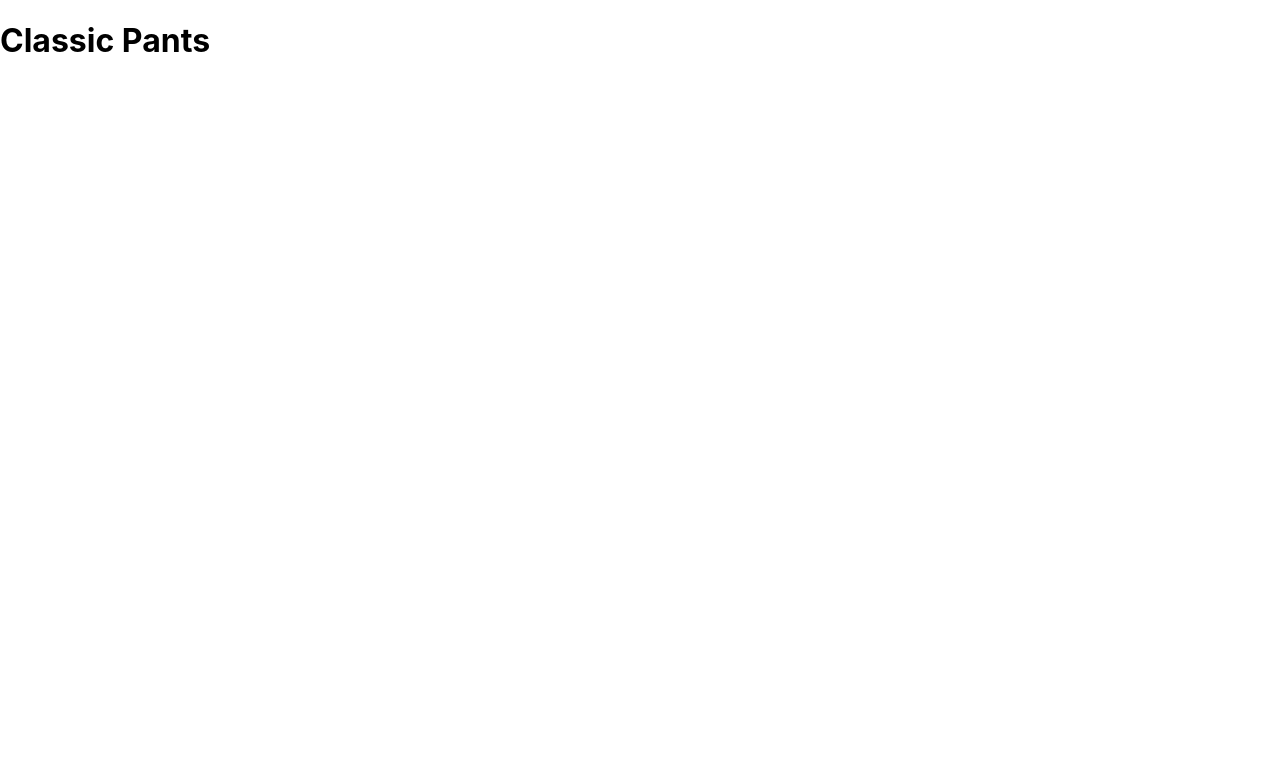
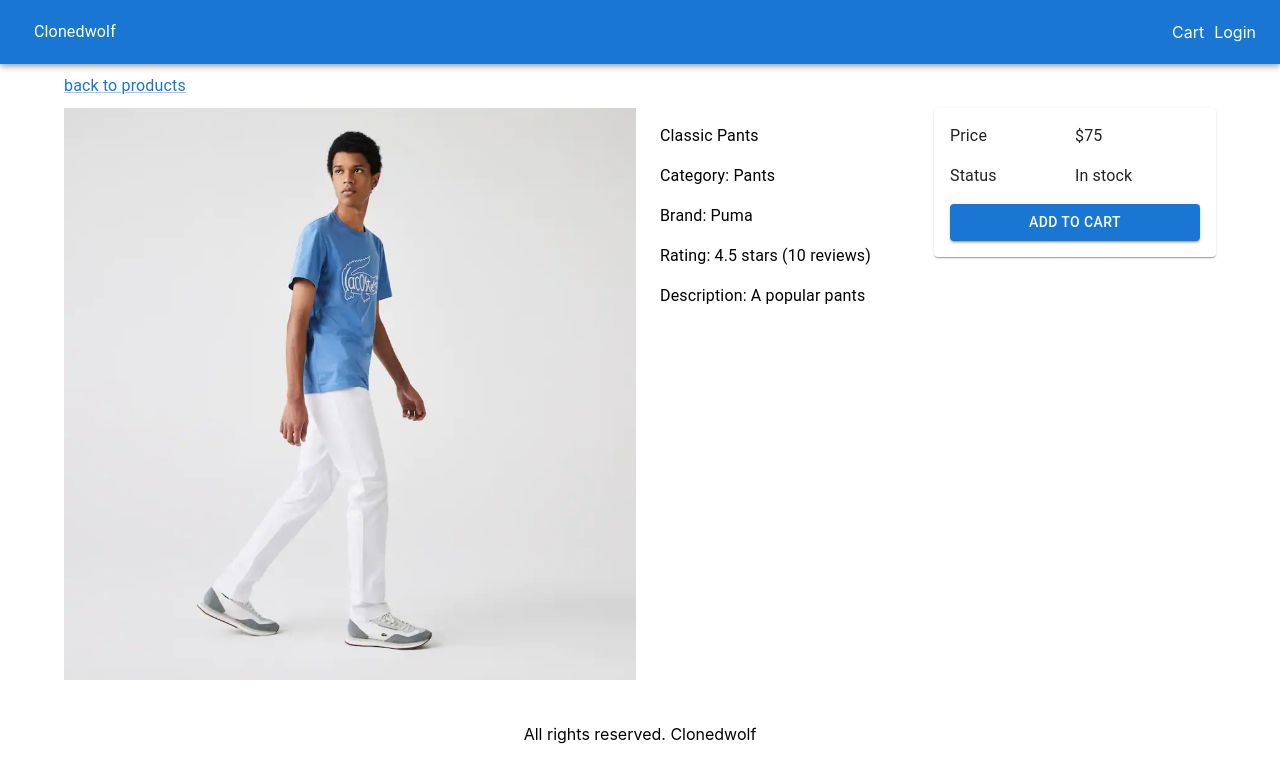
Before and after one commit to Harrytimbog/clonedwolfStore-nextjs, a Next.js app: page /product/classic-pants in a window 1280 px wide. Shown: the top 782 px of the page. Built offline with nearby package versions, Linux system fonts and the light colour scheme.

Commit message:
Create Product detail page

```diff
--- a/components/Layout.js
+++ b/components/Layout.js
@@ -4,13 +4,16 @@ import { AppBar, Container, Toolbar, Typography, Link } from '@mui/material';
 import useStyles from '../utils/styles';
 import NextLink from 'next/link';
 
-export default function Layout({ children }) {
+export default function Layout({ title, description, children }) {
   const classes = useStyles();
 
   return (
     <div>
       <Head>
-        <title>Clonedwolf Shopper</title>
+        <title>
+          {title ? `${title} - Clonedwolf Store` : 'Clonedwolf Store'}
+        </title>
+        {description && <meta name="description" content={description}></meta>}
       </Head>
       <AppBar position="static" className={classes.navbar}>
         <Toolbar>
--- a/pages/product/[slug].js
+++ b/pages/product/[slug].js
@@ -1,8 +1,22 @@
 import { useRouter } from 'next/router';
 import React from 'react';
+import Layout from '../../components/Layout';
+import NextLink from 'next/link';
 import data from '../../utils/data';
+import {
+  Button,
+  Card,
+  Grid,
+  Link,
+  List,
+  ListItem,
+  Typography,
+} from '@mui/material';
+import useStyles from '../../utils/styles';
+import Image from 'next/image';
 
 export default function ProductScreen() {
+  const classes = useStyles();
   const router = useRouter();
   const { slug } = router.query;
   const product = data.products.find((a) => a.slug === slug);
@@ -11,8 +25,79 @@ export default function ProductScreen() {
   }
 
   return (
-    <div>
-      <h1>{product.name}</h1>
-    </div>
+    <Layout title={product.name} description={product.description}>
+      <div className={classes.section}>
+        <NextLink href="/" passHref>
+          <Link>
+            <Typography>back to products</Typography>
+          </Link>
+        </NextLink>
+      </div>
+      <Grid container spacing={1}>
+        <Grid item md={6} xs={12}>
+          <Image
+            src={product.image}
+            alt={product.name}
+            width={640}
+            height={640}
+            layout="responsive"
+          />
+        </Grid>
+        <Grid item md={3} xs={12}>
+          <List>
+            <ListItem>
+              <Typography component="h1">{product.name}</Typography>
+            </ListItem>
+            <ListItem>
+              <Typography>Category: {product.category}</Typography>
+            </ListItem>
+            <ListItem>
+              <Typography>Brand: {product.brand}</Typography>
+            </ListItem>
+            <ListItem>
+              <Typography>
+                Rating: {product.rating} stars ({product.numReviews} reviews)
+              </Typography>
+            </ListItem>
+            <ListItem>
+              <Typography>Description: {product.description}</Typography>
+            </ListItem>
+          </List>
+        </Grid>
+        <Grid item md={3} xs={12}>
+          <Card>
+            <List>
+              <ListItem>
+                <Grid container>
+                  <Grid item xs={6}>
+                    <Typography>Price</Typography>
+                  </Grid>
+                  <Grid item xs={6}>
+                    <Typography>${product.price}</Typography>
+                  </Grid>
+                </Grid>
+              </ListItem>
+              <ListItem>
+                <Grid container>
+                  <Grid item xs={6}>
+                    <Typography>Status</Typography>
+                  </Grid>
+                  <Grid item xs={6}>
+                    <Typography>
+                      {product.countInStock > 0 ? 'In stock' : 'unavailable'}
+                    </Typography>
+                  </Grid>
+                </Grid>
+              </ListItem>
+              <ListItem>
+                <Button fullWidth variant="contained" color="primary">
+                  Add to cart
+                </Button>
+              </ListItem>
+            </List>
+          </Card>
+        </Grid>
+      </Grid>
+    </Layout>
   );
 }
--- a/utils/styles.js
+++ b/utils/styles.js
@@ -19,7 +19,12 @@ const useStyles = makeStyles({
     minHeight: '80vh',
   },
   footer: {
+    marginTop: 10,
     textAlign: 'center',
+  },
+  section: {
+    marginTop: 10,
+    marginBottom: 10,
   },
 });
 
```
